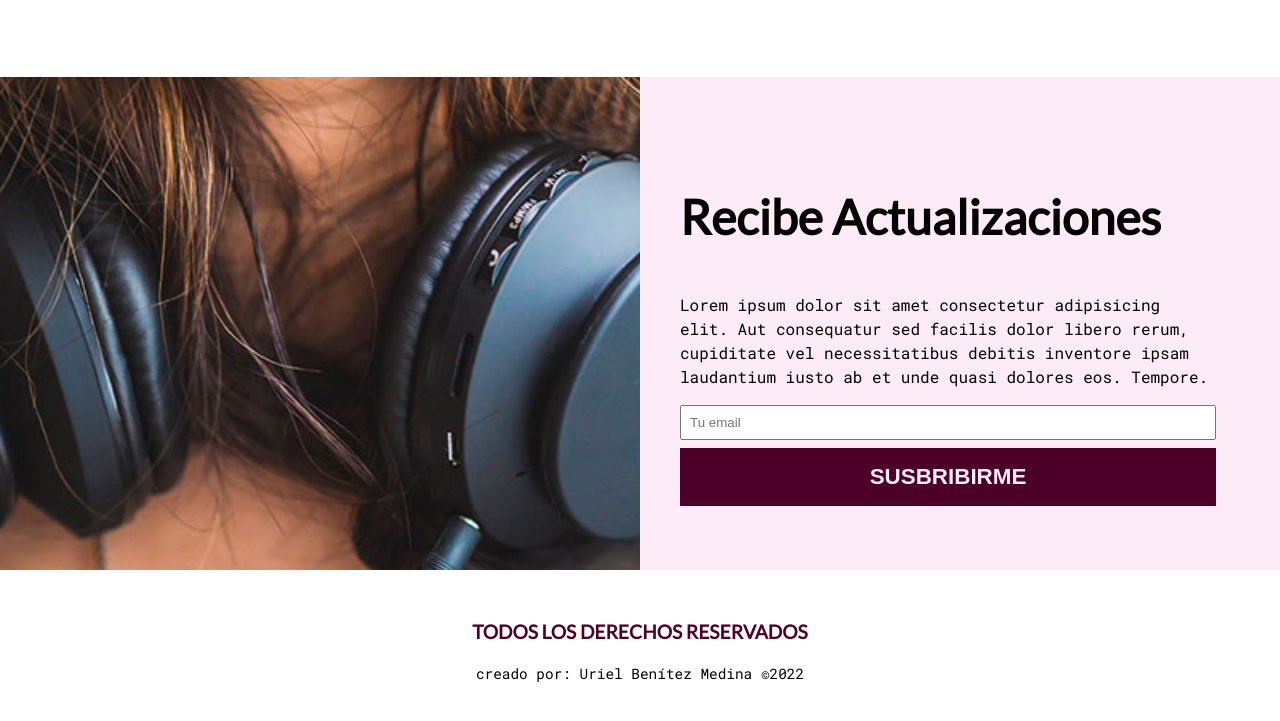
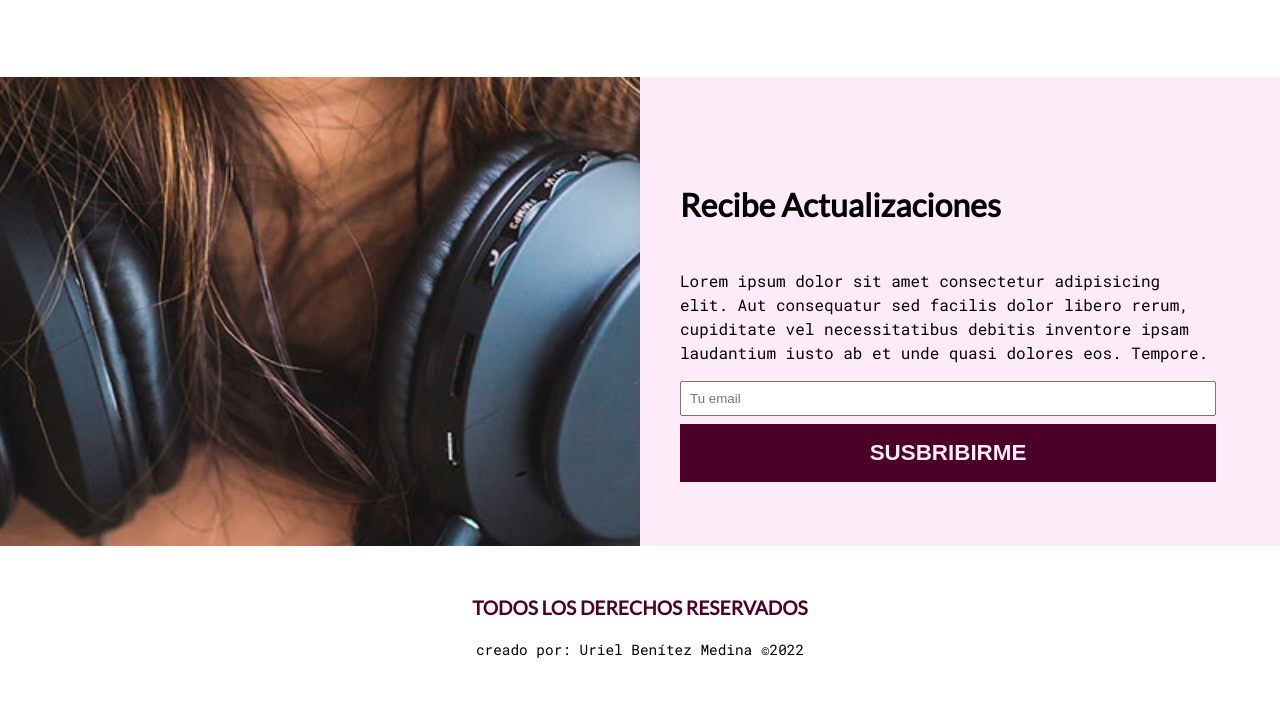
Before and after one commit to UrielBm/tech_pro_page, a plain HTML site: page index.html in a window 1280 px wide. Shown: the part 2376-3097 px from the top of the page. Drawn offline with Linux system fonts and the light colour scheme.

Commit message:
fix: style grid and title

```diff
--- a/css/style.css
+++ b/css/style.css
@@ -330,19 +330,11 @@ img {
     url(../img/newsletter.webp);
 }
 .avif .newsletter {
-  background-image: linear-gradient(
-      to bottom,
-      transparent 50%,
-      var(--primary) 0%
-    ),
+  background-image: linear-gradient(to bottom, transparent 50%, var(--white) 0%),
     url(../img/newsletter.avif);
 }
 .notavif.notwebp .newsletter {
-  background-image: linear-gradient(
-      to bottom,
-      transparent 50%,
-      var(--primary) 0%
-    ),
+  background-image: linear-gradient(to bottom, transparent 50%, var(--white) 0%),
     url(../img/newsletter.avif);
 }
 @media (min-width: 768px) {
@@ -376,19 +368,6 @@ img {
       url(../img/imagen-mujer.jpg);
   }
 }
-@media (min-width: 768px) {
-  .newsletter {
-    background-image: linear-gradient(
-        to right,
-        transparent 50%,
-        var(--white) 0%
-      ),
-      url(../img/newsletter.jpg);
-    background-position: center, -30rem -20rem;
-    background-size: 100%, 100rem;
-    padding: 4rem 0;
-  }
-}
 .wrapper-newsletter {
   display: grid;
   grid-template-rows: repeat(2, 30rem);
@@ -410,7 +389,7 @@ img {
   }
 }
 .text-newsletter h2 {
-  font-size: 3rem;
+  font-size: 2rem;
 }
 .form {
   margin-top: 1rem;
```
